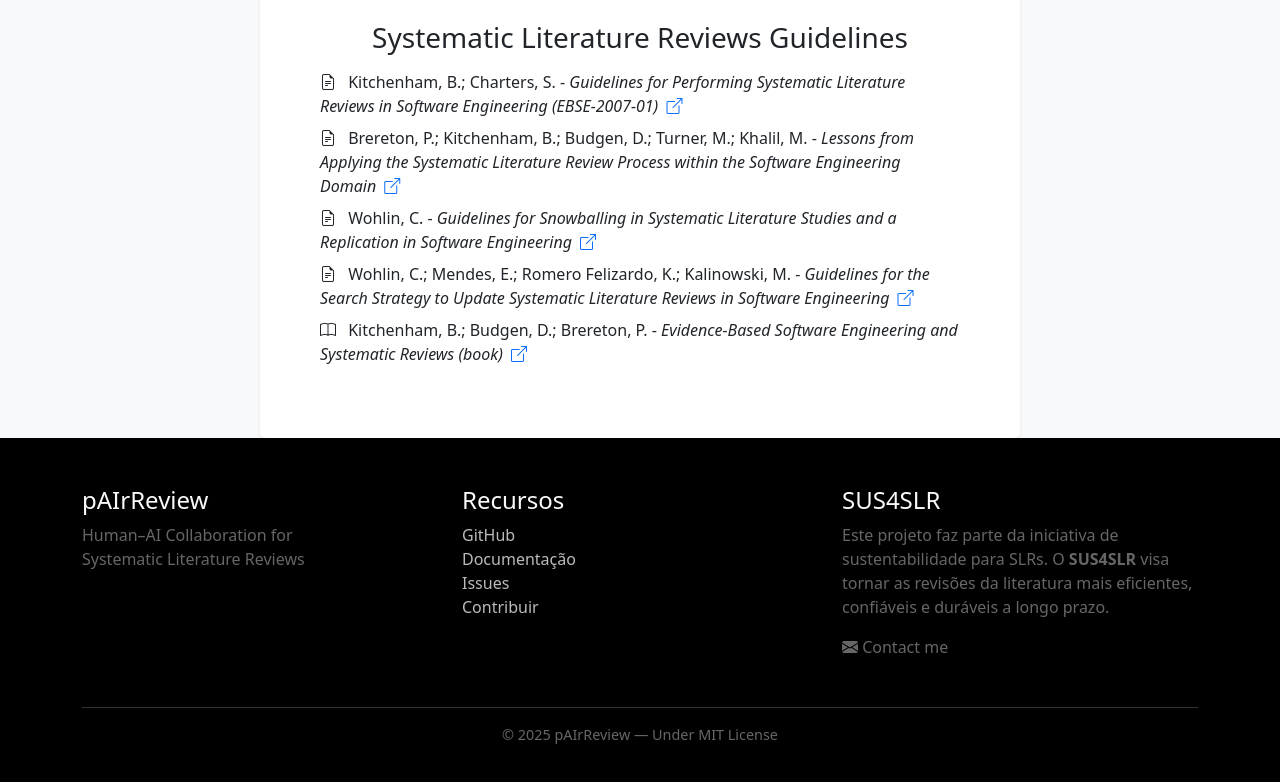
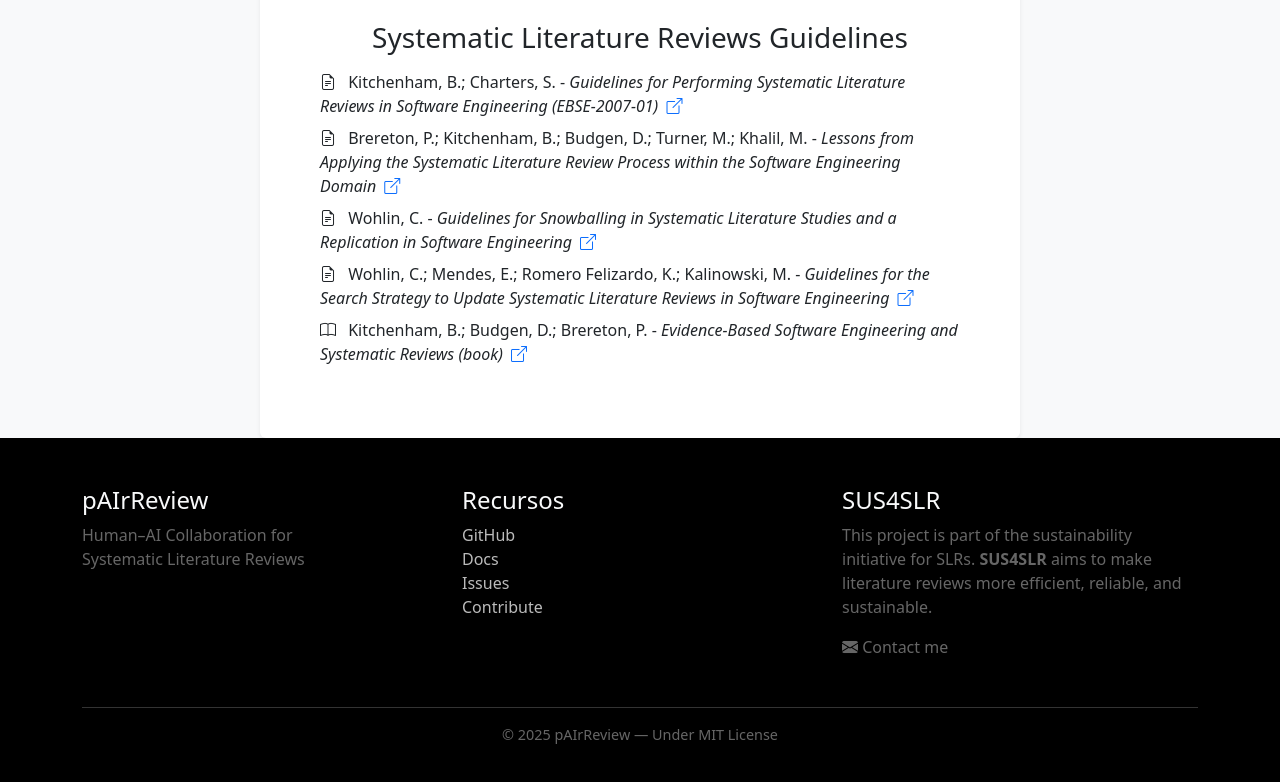
Before and after one commit to csm-applications/BM4LLM-SLR, a plain HTML site: page public/index.html in a window 1280 px wide. Shown: the part 1522-2304 px from the top of the page. Drawn offline with nearby package versions, Linux system fonts and the light colour scheme; files whose address does not match are found by name.

Commit message:
update footer

```diff
--- a/src/components/footer.html
+++ b/src/components/footer.html
@@ -24,7 +24,7 @@
             color: #666;
         }
 
-        .text-footer{
+        .text-footer {
             color: #666;
         }
     </style>
@@ -42,14 +42,14 @@
             <!-- Links úteis -->
             <div class="col-md-4">
                 <h4>Recursos</h4>
-                <ul class="list-unstyled text-footer" >
+                <ul class="list-unstyled text-footer">
                     <li><a href="https://github.com/csm-applications/pAIrReview/">GitHub</a></li>
                     <li><a
-                            href="https://csm-applications.github.io/pAIrReview/public/documentation.html">Documentação</a>
+                            href="https://csm-applications.github.io/pAIrReview/public/documentation.html">Docs</a>
                     </li>
                     <li><a href="https://github.com/csm-applications/pAIrReview/issues">Issues</a></li>
                     <li><a
-                            href="https://github.com/csm-applications/pAIrReview/blob/main/CONTRIBUTING.md">Contribuir</a>
+                            href="https://github.com/csm-applications/pAIrReview/blob/main/CONTRIBUTING.md">Contribute</a>
                     </li>
                 </ul>
             </div>
@@ -58,13 +58,13 @@
             <div class="col-md-4">
                 <h4>SUS4SLR</h4>
                 <p class="text-footer">
-                    Este projeto faz parte da iniciativa de sustentabilidade para SLRs.
-                    O <strong>SUS4SLR</strong> visa tornar as revisões da literatura mais
-                    eficientes, confiáveis e duráveis a longo prazo.
+                    This project is part of the sustainability initiative for SLRs.
+                    <strong>SUS4SLR</strong> aims to make literature reviews more
+                    efficient, reliable, and sustainable.
                 </p>
                 <p class="text-footer">
                     <i class="bi bi-envelope-fill"></i>
-                    <a  href="https://vinnydsstos.github.io/academic-bio/" target="_blank"></a>
+                    <a href="https://vinnydsstos.github.io/academic-bio/" target="_blank"></a>
                     Contact me</a>
                 </p>
             </div>
```
